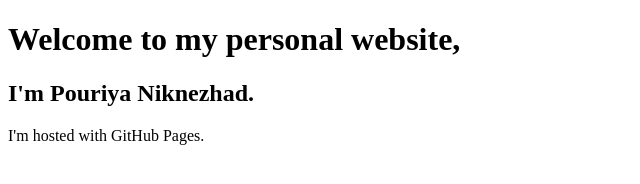
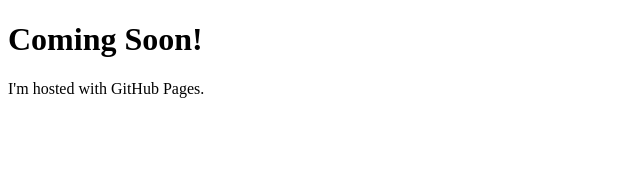
Before and after one commit to pouriyaniknezhad/pouriyaniknezhad.github.io, a plain HTML site: page index.html in a window 1280 px wide. Shown: the whole page, without its empty margins (0-640 px from the left). Drawn offline with Linux system fonts and the light colour scheme.

Commit message:
Update index.html

```diff
--- a/index.html
+++ b/index.html
@@ -1,8 +1,7 @@
 <!DOCTYPE html>
 <html>
 <body>
-<h1>Welcome to my personal website,</h1>
-<h2>I'm Pouriya Niknezhad.</h2>
+<h1>Coming Soon!</h1>
 <p>I'm hosted with GitHub Pages.</p>
 </body>
 </html>
```
